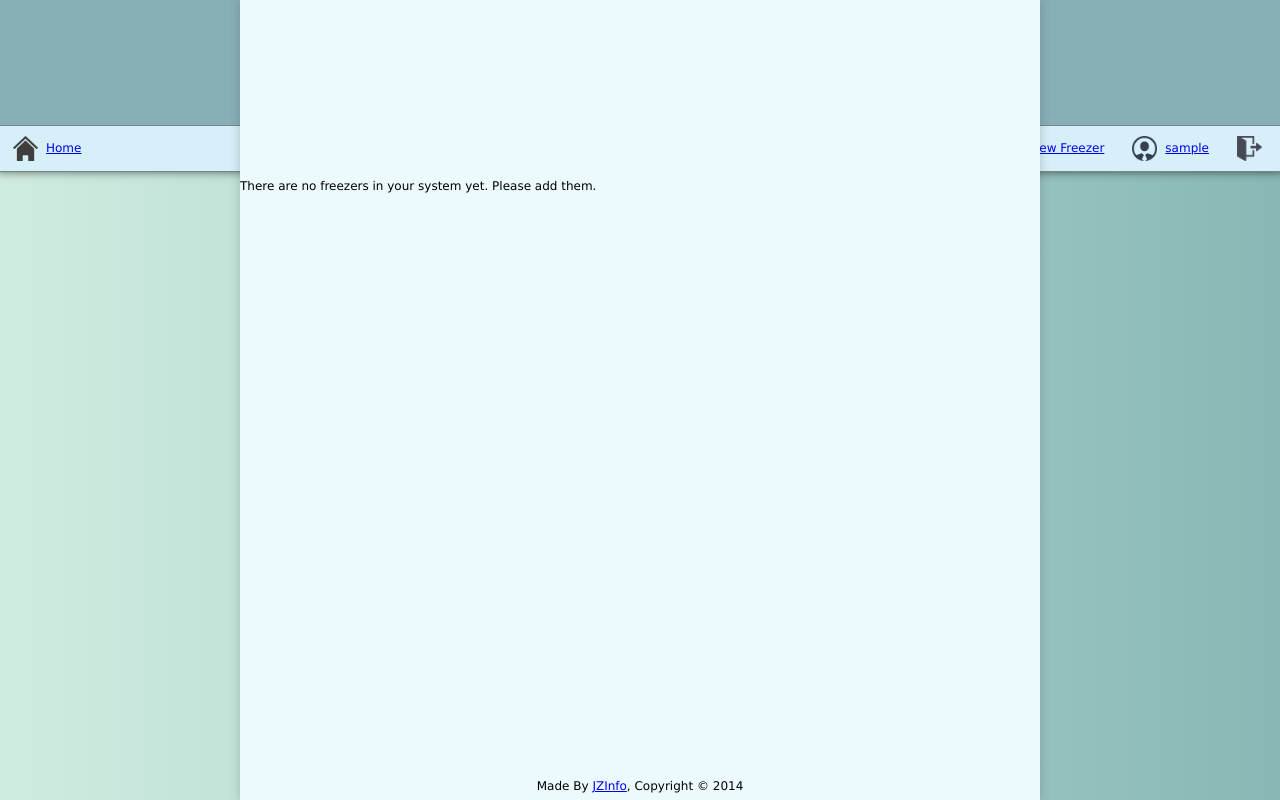
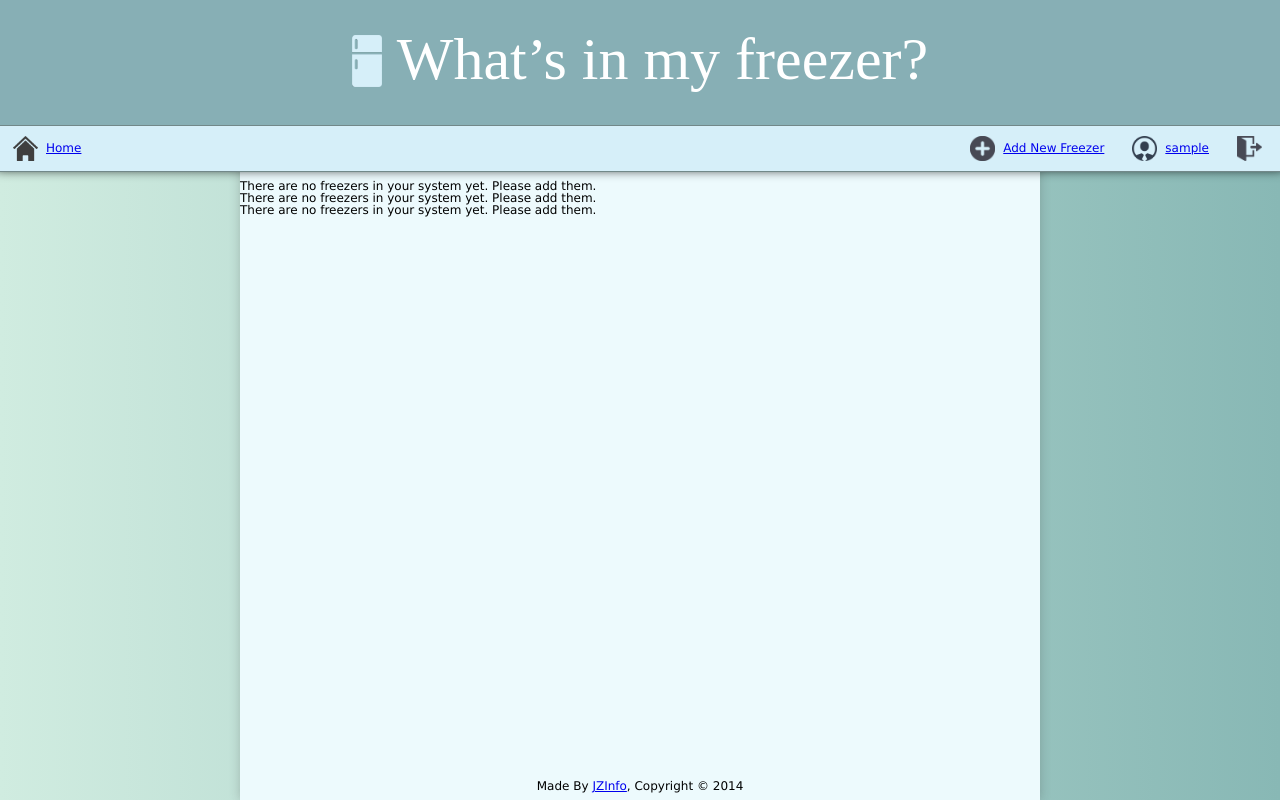
Before and after one commit to Sinewy/MyFreezer, a PHP site: page /mainDashboard.php in a window 1280 px wide. Run offline with PHP 8.4, Linux system fonts and the light colour scheme; the visitor is signed in with stand-in values (Sample User, id 1); data comes from the database, SQL or seed files in the repository; some web fonts are replaced.

Commit message:
Working on main dashboard.

```diff
--- a/css/mainStyles.css
+++ b/css/mainStyles.css
@@ -234,19 +234,27 @@ nav div:first-child {
     margin-left: 5px;
 }
 
-section.sectionContainer {
-    height: 100%;
+section.sectionContainerBackground {
+    min-height: 100%;
     width: 800px;
     position: absolute;
     top: 0px;
     left: 50%;
     margin-left: -400px;
-    /*z-index: -20;*/
-    /*padding-top: 180px;*/
+    z-index: -20;
     background: #edfafd;
     -webkit-box-shadow: 0px 0px 10px 0px rgba(50, 50, 50, 0.25);
     -moz-box-shadow:    0px 0px 10px 0px rgba(50, 50, 50, 0.25);
     box-shadow:         0px 0px 10px 0px rgba(50, 50, 50, 0.25);
+}
+
+section.sectionContainer {
+    min-height: 100%;
+    width: 800px;
+    position: absolute;
+    top: 0px;
+    left: 50%;
+    margin-left: -400px;
 }
 
 .freezers:before {
--- a/js/mainDashboard.js
+++ b/js/mainDashboard.js
@@ -166,4 +166,19 @@ $(document).ready(function() {
         }
     );
 
+    // add clearfix to freezers and try again
+
+    var contentHeight = $(".freezers").height() + $("header").height() + $("nav").height();
+
+    console.log("section: " + $(".sectionContainer").height());
+    console.log("freezers: " + $(".freezers").height());
+    console.log("header: " + $("header").height());
+    console.log("nav: " + $("nav").height());
+    console.log("window: " + $(window).height());
+
+    if(contentHeight >= $(window).height()) {
+        console.log("moving it down");
+    }
+
+
 });
--- a/mainDashboard.php
+++ b/mainDashboard.php
@@ -26,9 +26,12 @@ $userId = $_SESSION["UserID"];
 	<div id="addNewFreezerBtn"><a href="#"><img src="images/addIcon.png">Add New Freezer</a></div>
 </nav>
 
+<section class="sectionContainerBackground"></section>
 <section class="sectionContainer">
-    <div class="freezers">
+    <div class="freezers ">
 	    <?php echo createMainDashboardView($userId); ?>
+        <?php echo createMainDashboardView($userId); ?>
+        <?php echo createMainDashboardView($userId); ?>
 <!--        --><?php //echo createMainDashboardView($userId); ?>
     </div>
 	<?php echo displayMessage(); ?>
```
